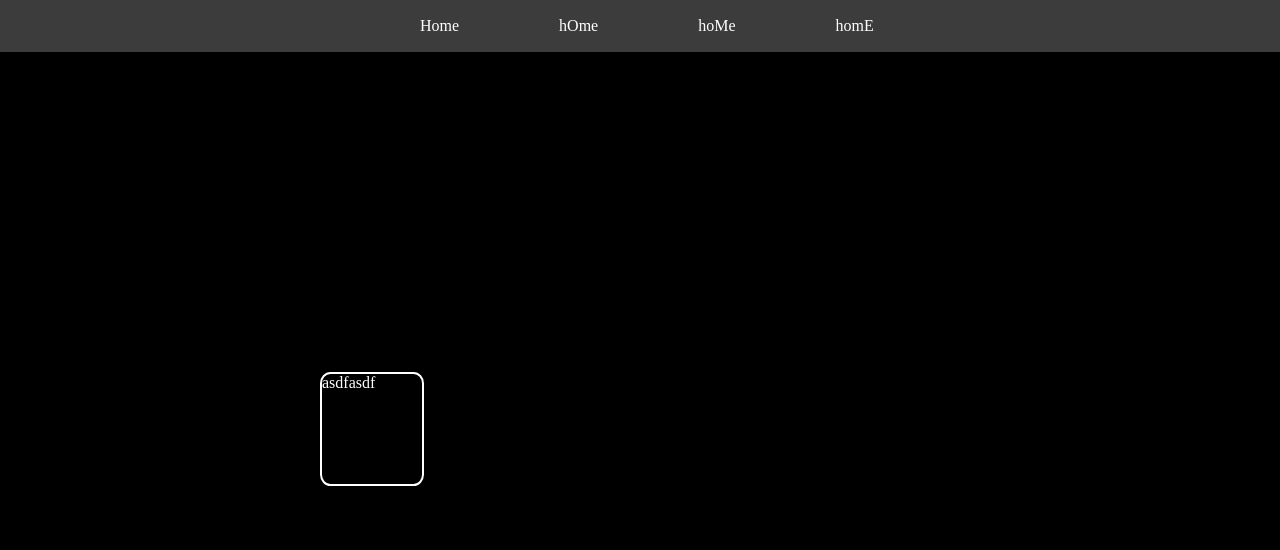
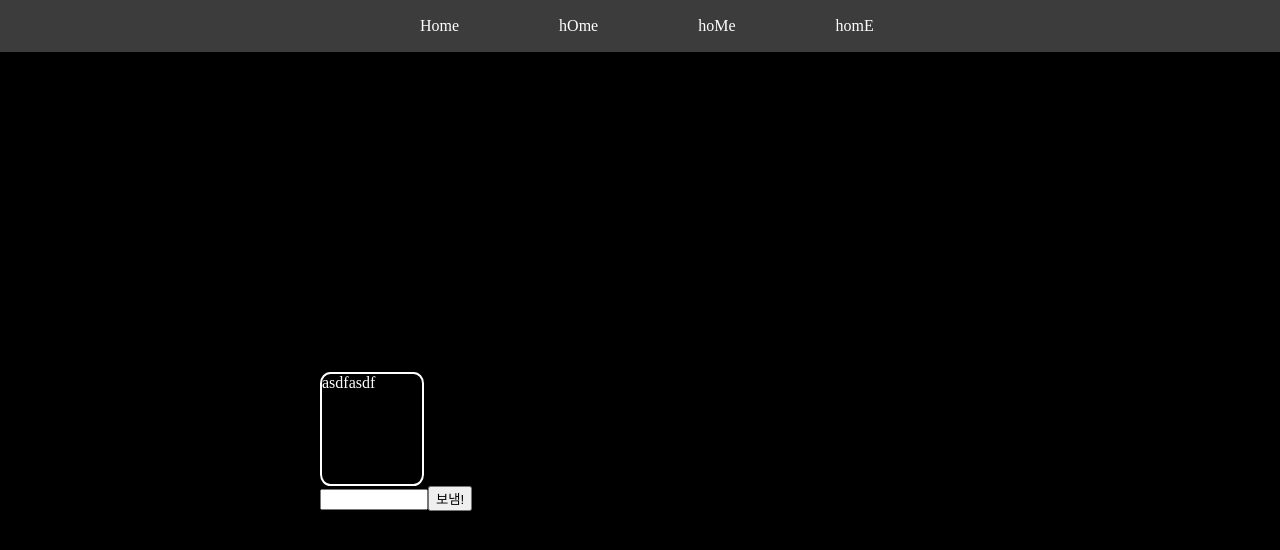
Before and after one commit to ryuyh2000/ts-react, a React (Create React App) app: page / in a window 1280 px wide. Shown: the top 550 px of the page. Built offline with nearby package versions, Linux system fonts and the light colour scheme.

Commit message:
firebase database setup complete

```diff
--- a/package.json
+++ b/package.json
@@ -11,7 +11,8 @@
     "@types/react-dom": "^17.0.0",
     "@types/react-router-dom": "^5.3.2",
     "@types/styled-components": "^5.1.15",
-    "firebase": "^9.5.0",
+    "firebase": "^8.5.0",
+    "firebase-admin": "^10.0.0",
     "react": "^17.0.2",
     "react-dom": "^17.0.2",
     "react-router-dom": "^6.0.2",
--- a/src/App.tsx
+++ b/src/App.tsx
@@ -1,30 +1,39 @@
 import * as React from "react";
-import { Component } from "react";
+import { Component, useState } from "react";
 import Header from "./Hearder";
-import TextBox from "./TextBox"
-interface IState {
+import TextBox from "./TextBox";
+import {fireDB} from "./FireBase"
 
-}
 
-class App extends Component<{}, IState> {
-  state = {
+const App = () => {
 
+  const [msg,setMsg]=useState("");
+
+  const submitMsg = (event:React.ChangeEvent<HTMLInputElement>) => {
+    setMsg(event.target.value)
   };
 
+  const onClick =()=>{
+    fireDB.collection('data').get().then((result)=>{
+      result.forEach((doc)=>{
+        console.log(doc.data());
+      })
+    })
+  }
 
-  render() {
-
-    return (
-      <>
-        <div >
-          <Header/>
-          <TextBox
-            Text="asdfasdf"
-          />
-        </div>
-      </>
-    );
-  }
-}
+  return (
+    <>
+      <div>
+        <Header />
+        <TextBox Text="asdfasdf" />
+        <input
+          style={{ marginLeft: "25%", width: "100px" }}
+          onChange={submitMsg}
+        ></input>
+        <button onClick={onClick}>보냄!</button>
+      </div>
+    </>
+  );
+};
 
 export default App;
--- a/src/FireBase.ts
+++ b/src/FireBase.ts
@@ -1,5 +1,5 @@
-import * as firebase from "firebase/app";
-import "firebase/database"
+import firebase from "firebase/app";
+import "firebase/firestore"
 
 const firebaseConfig = {
   apiKey: "AIzaSyAsQQMZ36qtfxuvqx7-DxZi0oWFUBwstCk",
@@ -12,3 +12,4 @@ const firebaseConfig = {
 };
 
 export default firebase.initializeApp(firebaseConfig);
+export const fireDB = firebase.firestore();
```
Also changed, not shown: 1 other file (tests, documents, lock files or other folders).
